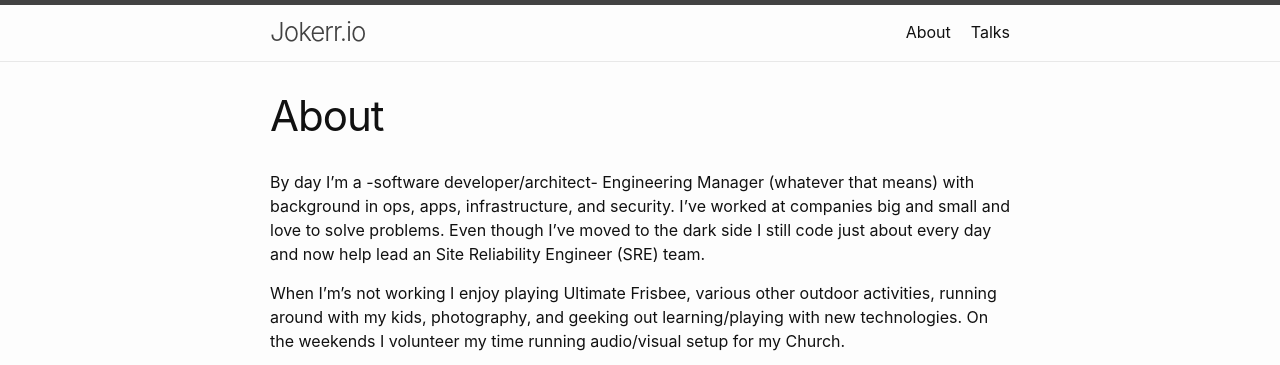
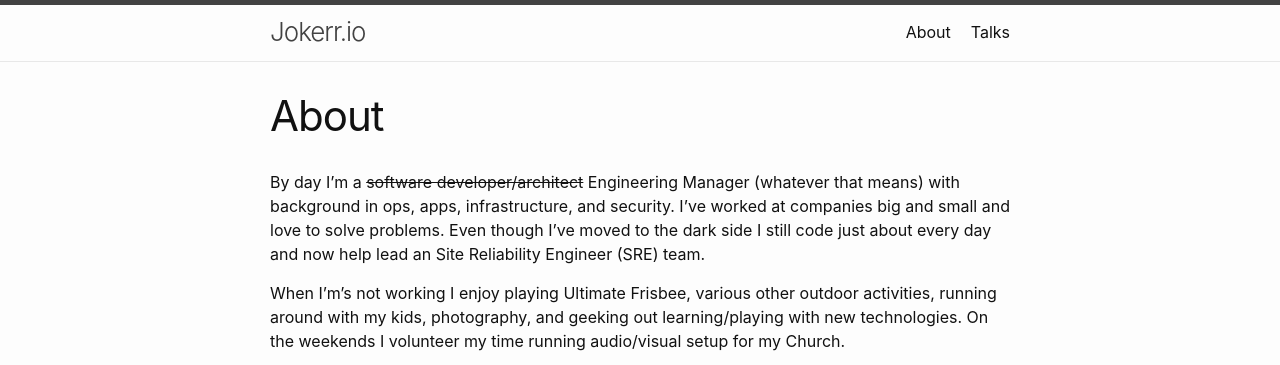
Before and after one commit to jokerr/jokerr.github.io, a Jekyll site: the page built from about.md, in a window 1280 px wide. Shown: the top 365 px of the page. Built offline with Jekyll 4.4.1, drawn with Linux system fonts in a browser that asks for light colours.

```diff
--- a/about.md
+++ b/about.md
@@ -4,7 +4,7 @@ title: About
 permalink: /about/
 ---
 
-By day I'm a -software developer/architect- Engineering Manager (whatever that means) with background in ops, apps, infrastructure, and security. I've worked at companies big and small and love to solve problems.  Even though I've moved to the dark side I still code just about every day and now help lead an Site Reliability Engineer (SRE) team.
+By day I'm a ~~software developer/architect~~ Engineering Manager (whatever that means) with background in ops, apps, infrastructure, and security. I've worked at companies big and small and love to solve problems.  Even though I've moved to the dark side I still code just about every day and now help lead an Site Reliability Engineer (SRE) team.
 
 When I'm's not working I enjoy playing Ultimate Frisbee, various other outdoor activities, running around with my kids, photography, and geeking out learning/playing with new technologies.  On the weekends I volunteer my time running audio/visual setup for my Church.
 
```
